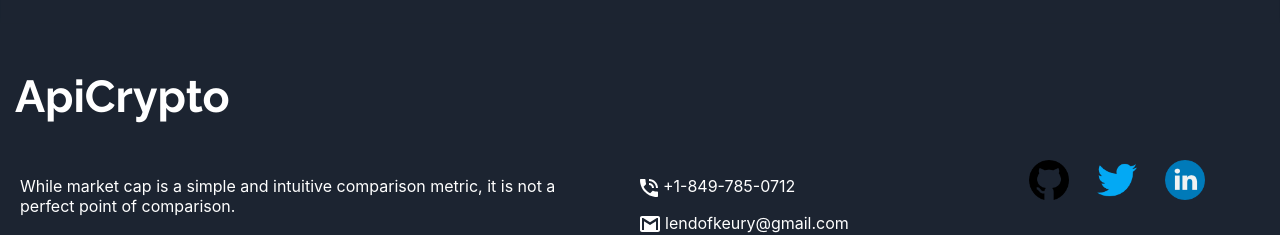
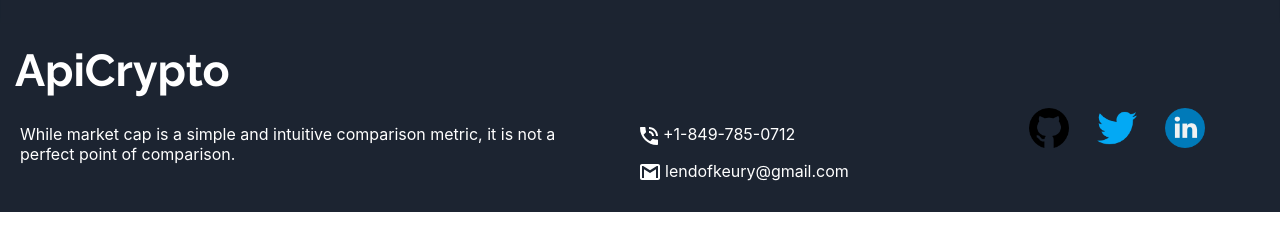
Before and after one commit to KeuryLendof/top-100-cryptocurrencies, a React (Create React App) app: page / in a window 1280 px wide. Shown: the part 1333-1568 px from the top of the page. After the commit the page ends 1545 px from the top, so only its background shows below. Built offline with nearby package versions, Linux system fonts and the light colour scheme; no server answers.

Commit message:
ApiCrypto update 1.1

```diff
--- a/src/Componentes/Crypto.js
+++ b/src/Componentes/Crypto.js
@@ -27,7 +27,7 @@ function Crypto({ datos, buscar }){
 
 
     return(
-        <div className="container cardContenedor" id="top">
+        <main className="container cardContenedor" id="top">
             {filtro.map((k)=>{
                 return(
                     <div className="card" onClick={()=>redireccionar(k.id)}>
@@ -64,7 +64,7 @@ function Crypto({ datos, buscar }){
                     </div>
                 )
             })}
-        </div>
+        </main>
 
     )
 }
--- a/src/Componentes/Footer.js
+++ b/src/Componentes/Footer.js
@@ -35,7 +35,7 @@ const Footer=()=>{
         <footer className="footer" id="footer">
             <section className="footer__container container">
 
-                <h1 className="brand-title">ApiCrypto</h1>
+                <h1 className="brand-title-footer">ApiCrypto</h1>
 
                 <div className="footer__items">
 
--- a/src/Componentes/style.css
+++ b/src/Componentes/style.css
@@ -43,6 +43,13 @@ header a{
     color: #fff;
     display: block;
     font-size: 2.8rem;
+    font-family: 'Raleway', sans-serif;
+}
+.brand-title-footer{
+    color: #fff;
+    display: block;
+    font-size: 2.8rem;
+    line-height: 0;
     font-family: 'Raleway', sans-serif;
 }
 
@@ -264,13 +271,15 @@ header a{
     position: relative;
     overflow: hidden;
     margin-bottom: 16px;
-
+    width: 360px;
     flex: auto;
     cursor: pointer;
+    margin: 0 auto;
 }
 .cardContenedor{
     padding-bottom: 65px;
 }
+
 .card:hover{
     box-shadow: 1px 1px 10px -5px rgb(255, 255, 255, .5);
 }
@@ -608,7 +617,7 @@ header a{
     bottom: 1rem;
     right: 1rem;
     display: none;
-
+    z-index: 11;
 }
 
 .arriba_container div{
```
